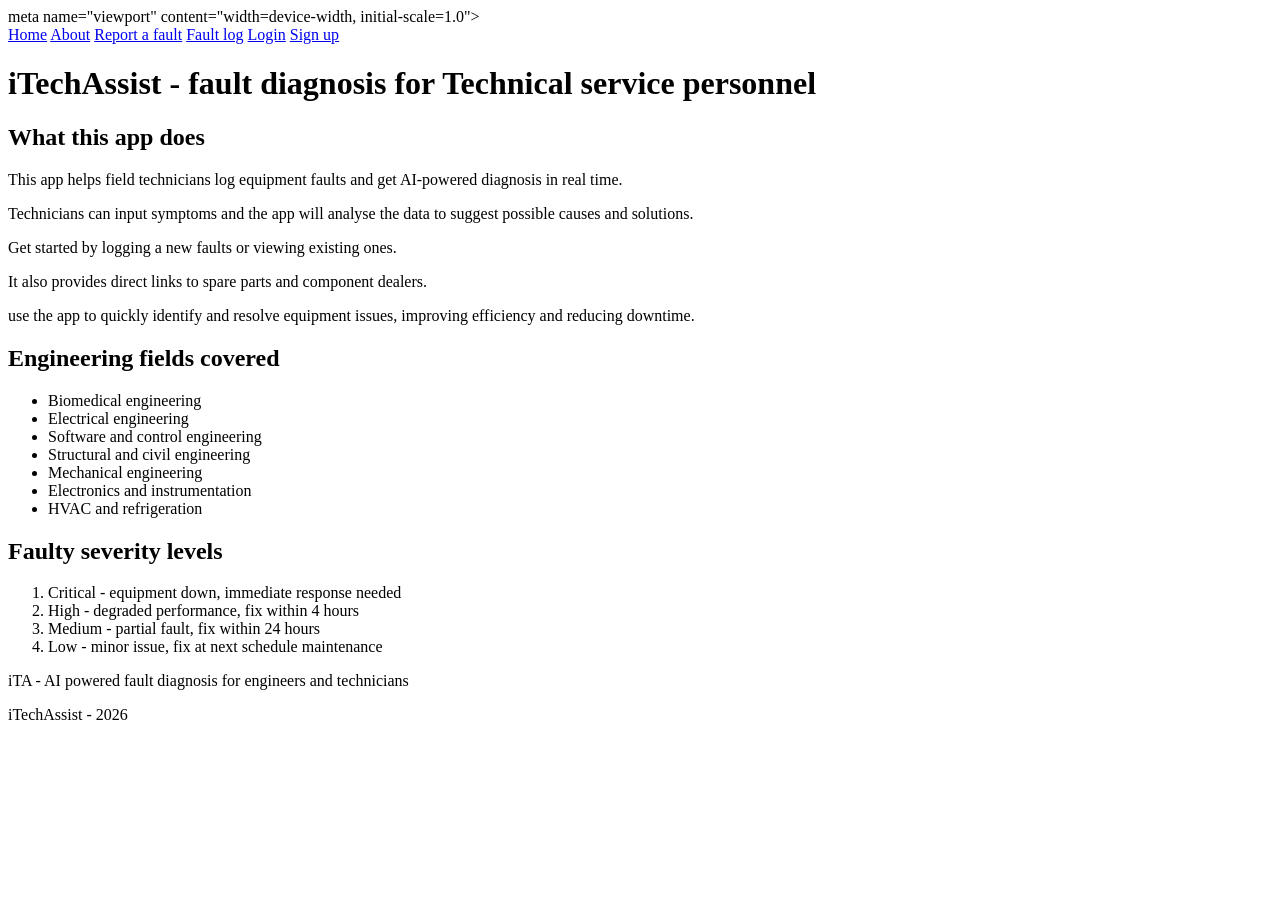
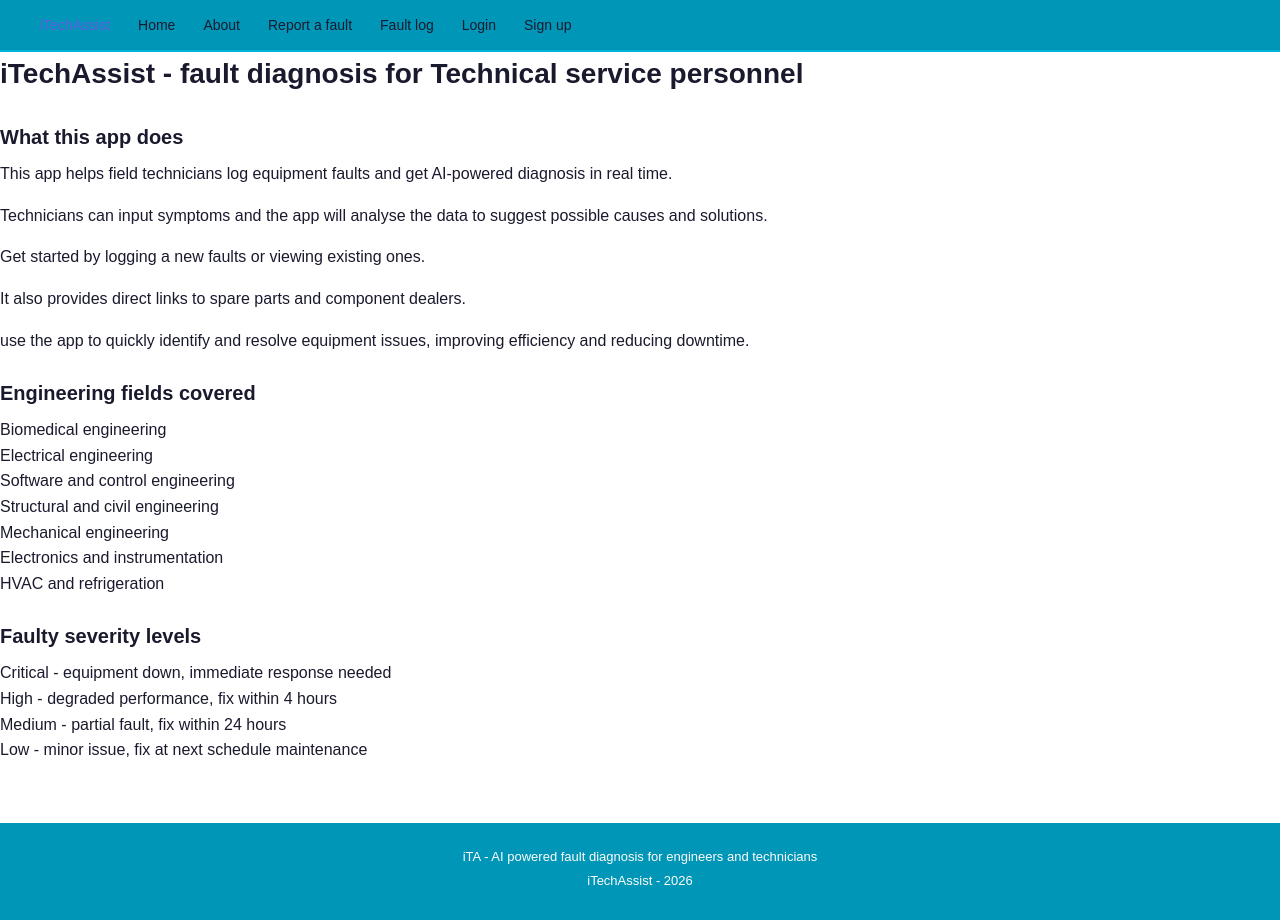
Before and after one commit to hybridtech-droid/Technician-app, a plain HTML site: page index.html in a window 1280 px wide. Before the commit the page ends 800 px from the top, so only its background shows below. Drawn offline with Linux system fonts and the light colour scheme.

Commit message:
Week 2 Day 1 - header and footer fixed on all pages

```diff
--- /dev/null
+++ b/css/style.css
@@ -0,0 +1,82 @@
+* {
+    margin: 0;
+    padding: 0;
+    box-sizing: border-box;
+}
+
+body {
+    font-family: Arial, sans-serif;
+    font-size: 16px;
+    line-height: 1.6;
+    background-color: #ffffff;
+    color: #1a1a2e;
+}
+
+header {
+    background-color: #0096b7;
+    padding: 14px 40px;
+    border-bottom: 2px solid #00b4d8;
+}
+
+nav {
+    display: flex;
+    gap: 28px;
+    align-items: center;
+    color: #5d5de0;
+    text-decoration: none;
+    font-size: 14px;
+    font-weight: 500;
+}
+
+nav a:hover {
+    color: #e7dede;
+}
+
+main {
+    max-width: 960px;
+    margin: 40px auto;
+    padding: 0 32px;
+}
+
+h1 {
+    font-size: 28px;
+    font-weight: 700;
+    margin-bottom: 8px;
+    color: #1a1a2e;
+}
+
+h2 {
+    font-size: 20px;
+    font-weight: 600;
+    margin-top: 24px;
+    margin-bottom: 8px;
+    color: #1a1a2e;
+}
+
+p {
+    margin-bottom: 16px;
+    color: #1a1a2e;
+}
+
+a {
+    color: #1a1a2e;
+    text-decoration: none;
+}
+
+a:hover {
+    text-decoration: underline;
+}
+
+footer {
+    background-color: #0096b7;
+    color: #5e4e4e;
+    text-align: center;
+    padding: 24px;
+    margin-top: 60px;
+    font-size: 13px;
+}
+
+footer p {
+    color: #fefcfc;
+    margin-bottom: 4px;
+}
--- a/index.html
+++ b/index.html
@@ -3,11 +3,15 @@
 <!DOCTYPE html>
 <head>
     <meta charset="UTF-8">
-    meta name="viewport" content="width=device-width, initial-scale=1.0">
+    <meta name="viewport" content="width=device-width, initial-scale=1.0">
     <title>iTechAssist</title>
+    <link rel="stylesheet" href="css/style.css">
 </head>
 <body>
+
+<header>
     <nav>
+        <span class="brand">iTechAssist</span>
         <a href="index.html">Home</a>
         <a href="about.html">About</a>
         <a href="fault-report.html">Report a fault</a>
@@ -15,6 +19,7 @@
         <a href="login.html">Login</a>
         <a href="signup.html">Sign up</a>
     </nav>
+</header>
 
     <h1>iTechAssist - fault diagnosis for Technical service personnel</h1>
     <h2>What this app does</h2>
@@ -41,11 +46,14 @@
         <li>High - degraded performance, fix within 4 hours</li>
         <li>Medium - partial fault, fix within 24 hours</li>
         <li>Low - minor issue, fix at next schedule maintenance</li>
-    </ol
+    </ol>
 
-</body>
+    </main>
+
     <footer>
         <p>iTA - AI powered fault diagnosis for engineers and technicians</p>
         <p>iTechAssist - 2026</p>
     </footer>
+
+</body>
 </html>
```
Also changed, not shown: about.html (+4 -0 lines), fault-log.html (+1 -0 lines), fault-report.html (+5 -2 lines), login.html (+1 -0 lines), new-password.html (+1 -0 lines), privacy.html (+1 -0 lines), reset-password.html (+1 -0 lines), reset-sent.html (+1 -0 lines), signup.html (+1 -0 lines), terms.html (+1 -0 lines).
